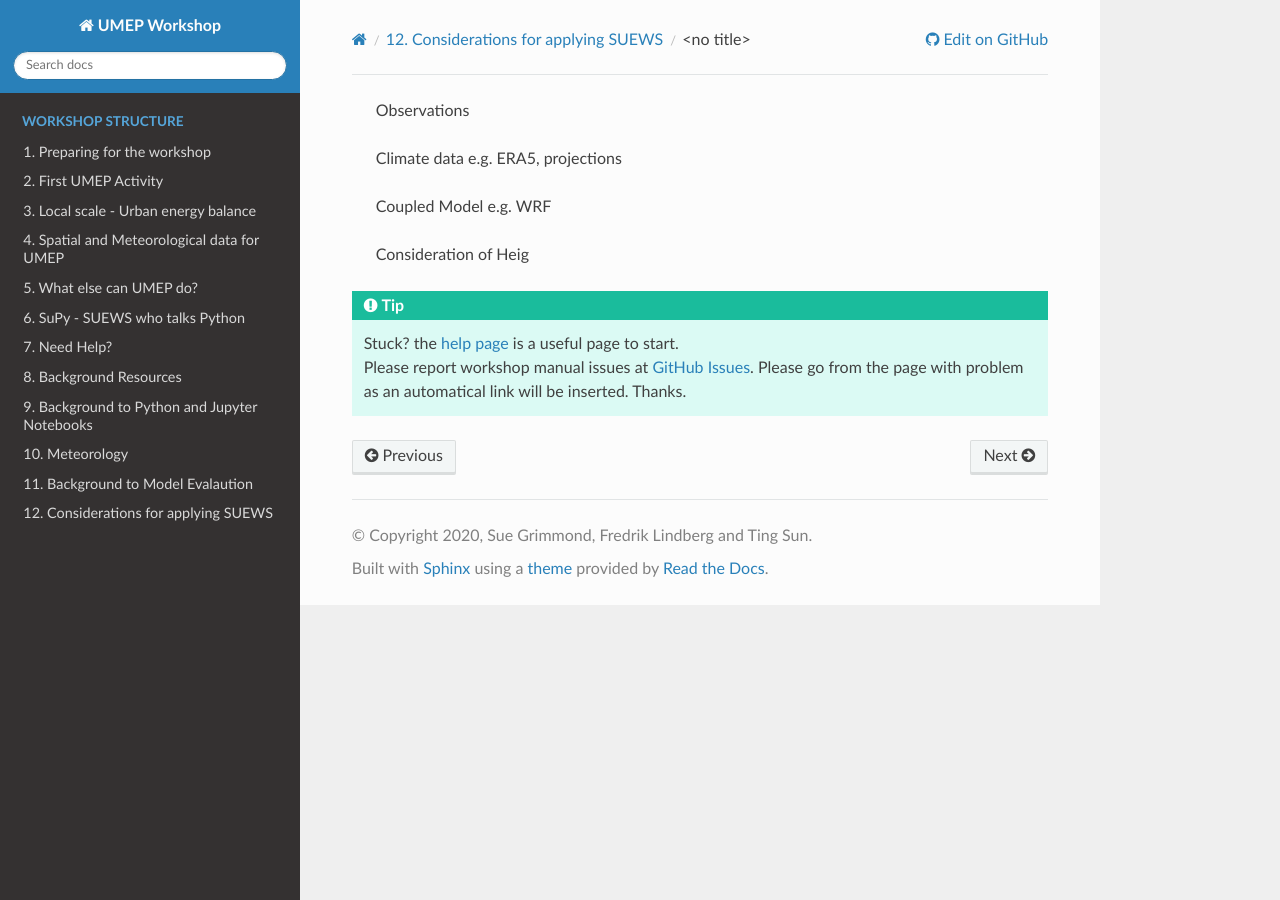
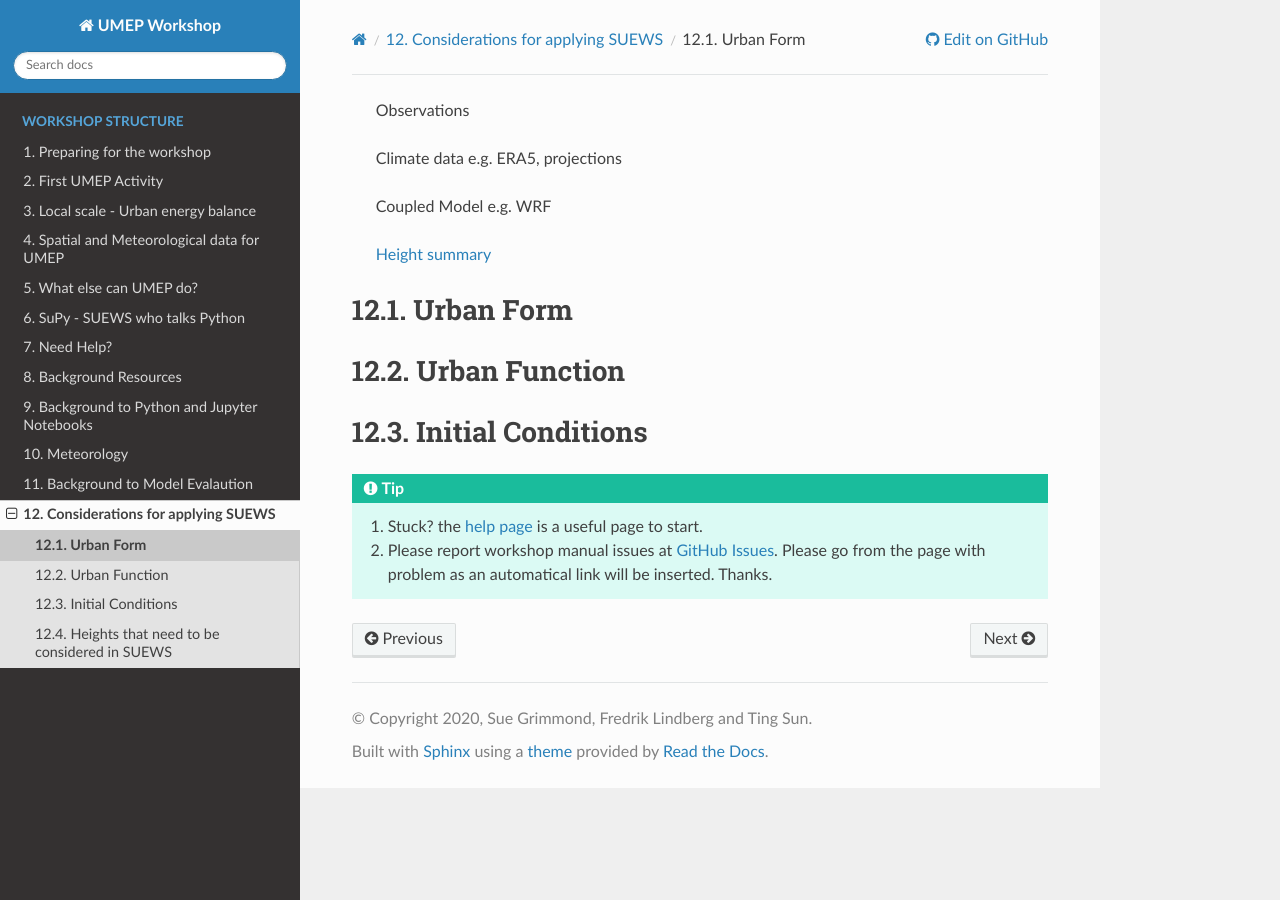
Before and after one commit to Urban-Meteorology-Reading/UMEP-Workshop, a Sphinx documentation site: the page built from source/Parameters/Consider1.rst, in a window 1280 px wide. Built offline with Sphinx 7.4.7 and the Read the Docs theme 2.0.0, drawn with Linux system fonts in a browser that asks for light colours; pages that are not in the unit, such as notebooks, are missing from menus.

Commit message:
Update Consider1.rst

```diff
--- a/source/Parameters/Consider1.rst
+++ b/source/Parameters/Consider1.rst
@@ -13,5 +13,20 @@
  - Climate data e.g. ERA5, projections
  - Coupled Model e.g. WRF
 
- Consideration of
- Heig
+ Consideration of Heights of forcing data
+ ~~~~~~~~~~~~~~~~~~~~~~~~~~~~~~~~~~~~~~~
+
+ - `Height summary <Height>`
+
+
+Urban Form
+=============
+
+
+
+Urban Function
+================
+
+
+Initial Conditions
+==================
```
Also changed, not shown: other parts of source/Parameters/Consider1.rst (+1 -1 lines).
